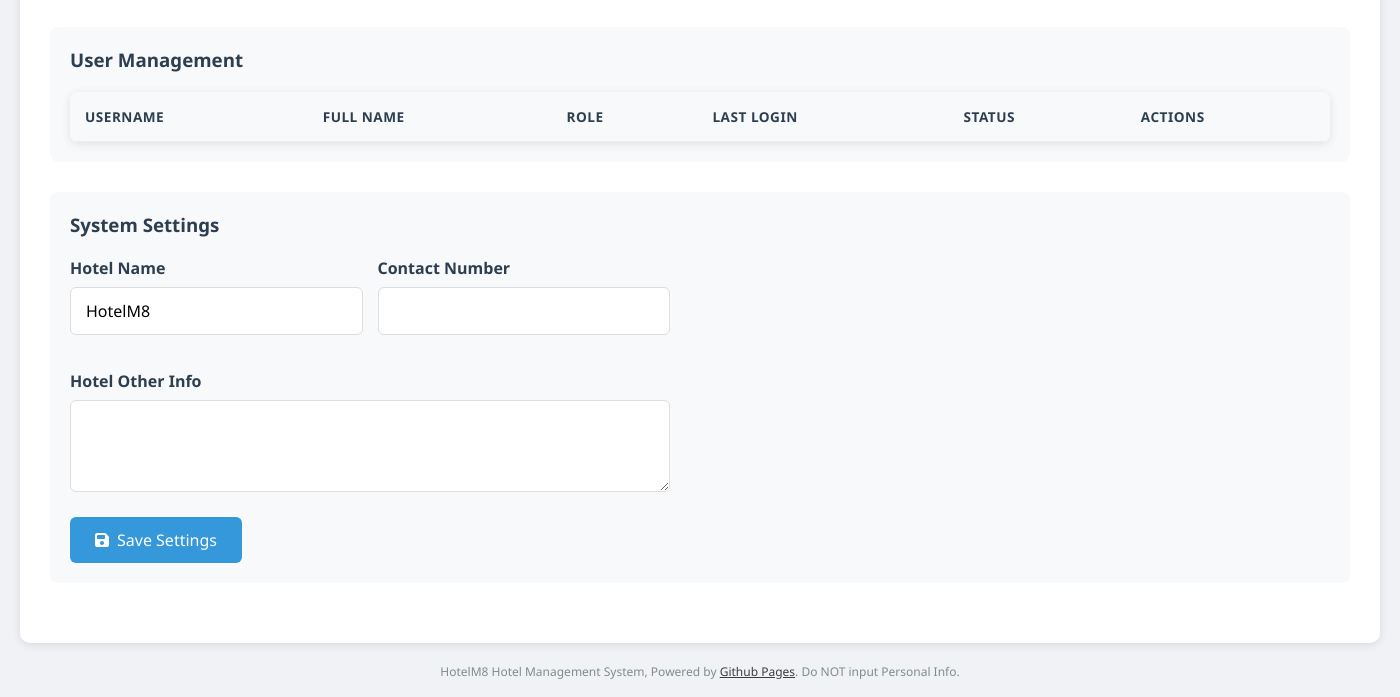
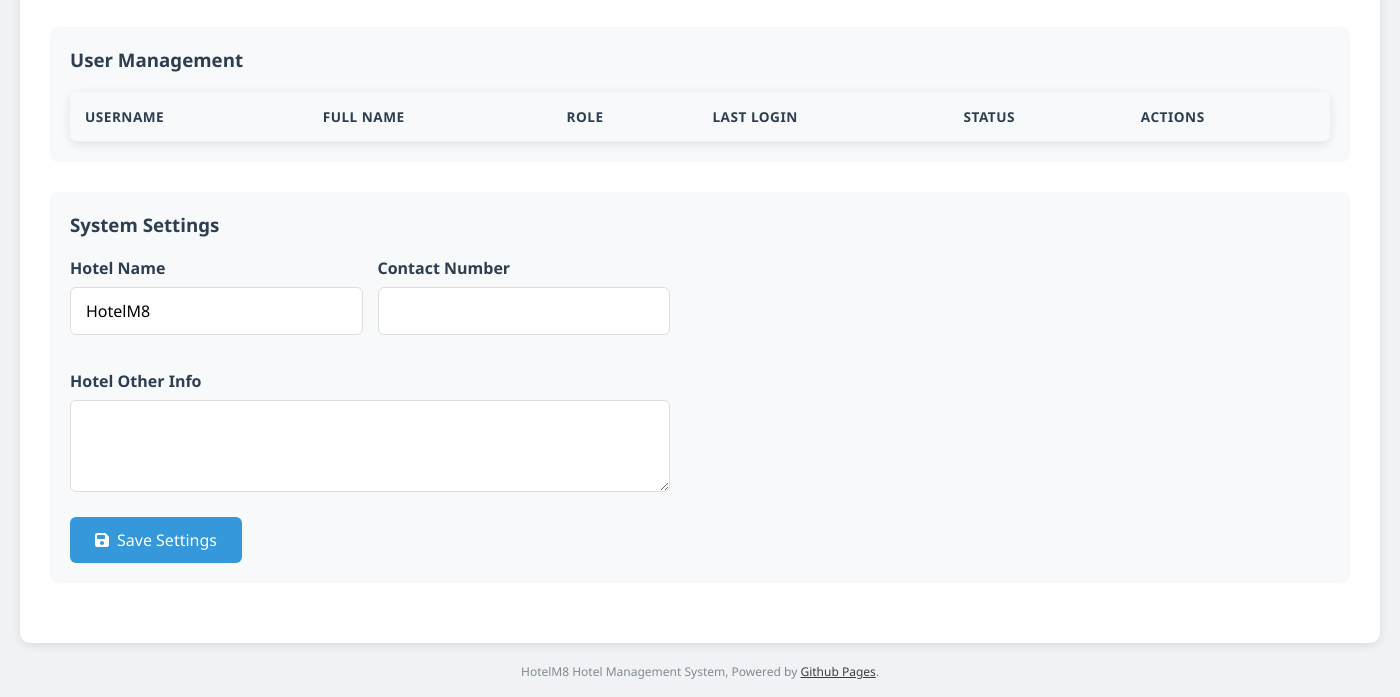
Before and after one commit to HotelM8/hotelm8.github.io, an Electron app: page admin.html in a window 1400 px wide. Shown: the part 345-1042 px from the top of the page. Drawn offline with Linux system fonts and the light colour scheme.

Commit message:
Changes in the disclaimer

```diff
--- a/admin.html
+++ b/admin.html
@@ -204,7 +204,7 @@
             </div>
         </div>
     </div>
-<p class="login-footer">HotelM8 Hotel Management System, Powered by <a href="https://docs.github.com/en/pages" class="footernote">Github Pages</a>. Do NOT input Personal Info.<br><br></p>
+<p class="login-footer">HotelM8 Hotel Management System, Powered by <a href="https://docs.github.com/en/pages" class="footernote">Github Pages</a>.<br><br></p>
     <script src="admin.js"></script>
 </body>
 </html>
--- a/package.json
+++ b/package.json
@@ -1,6 +1,6 @@
 {
-  "name": "hotelm8",
-  "productName": "hotelm8",
+  "name": "hotelm8.github.io",
+  "productName": "hotelm8.github.io",
   "description": "My Electron application description",
   "keywords": [],
   "main": "./main.js",
```
Also changed, not shown: checkin.html (+1 -1 lines), checkout.html (+1 -1 lines), dashboard.html (+1 -1 lines), guests.html (+1 -1 lines), index.html (+1 -1 lines), reports.html (+1 -1 lines), rooms.html (+1 -1 lines).
